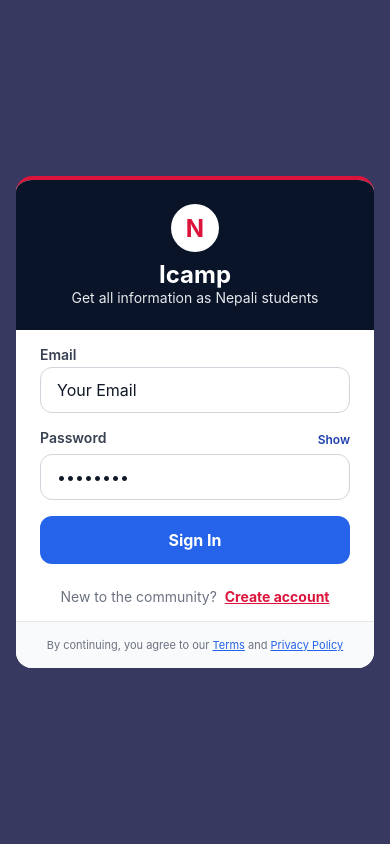
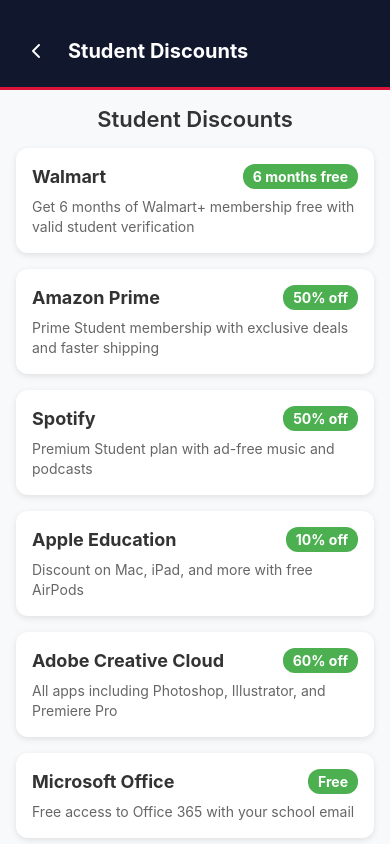
Before and after one commit to TheKushalRijal/working-icamp, a React Native app: screen /Discounts in a window 390 px wide. Built offline with nearby package versions, Linux system fonts and the light colour scheme.

Commit message:
update on discount page

```diff
--- a/App.tsx
+++ b/App.tsx
@@ -31,7 +31,7 @@
 const Stack = createNativeStackNavigator();
 import LawyersScreen from './src/profileredirect/important/lawyers';
 import AuthLoading from './src/pages/Registration/splashscreen';
-
+import DiscountApp from './src/profileredirect/community/discounts';
 
 function AppNavigator() {
   return (
@@ -63,6 +63,7 @@
       <Stack.Screen name="Upload" component={UploadPost} />
 
 
+      <Stack.Screen name="Discounts" component={DiscountApp} />
 
     </Stack.Navigator>
   );
--- a/src/pages/UTA.tsx
+++ b/src/pages/UTA.tsx
@@ -10,8 +10,8 @@
   Dimensions,
   SafeAreaView
 } from 'react-native';
-//import { LinearGradient } from 'expo-linear-gradient';
 import LinearGradient from 'react-native-linear-gradient';
+import TopNav from '../components/navigation/TopNav'; // Adjust path if needed
 
 const { width } = Dimensions.get('window');
 
@@ -27,6 +27,7 @@
 
   return (
     <SafeAreaView style={styles.safeArea}>
+      <TopNav title="UTA Info" />
       <ScrollView contentContainerStyle={styles.container}>
         {/* Welcome Section */}
         <LinearGradient
--- a/src/profile/profilehome.tsx
+++ b/src/profile/profilehome.tsx
@@ -249,12 +249,16 @@
 
           {/* Quick Actions */}
           <View style={styles.quickActions}>
-            <TouchableOpacity style={styles.actionButton}>
-              <MaterialIcon name="message" size={20} color="#4F46E5" />
-              <Text style={styles.actionText}>Messages</Text>
-            </TouchableOpacity>
 
-              <TouchableOpacity
+                            <TouchableOpacity
+                  style={styles.actionButton}
+                  onPress={() => navigation.navigate('Discounts')}
+                >
+                  <MaterialIcon name="message" size={20} color="#4F46E5" />
+                  <Text style={styles.actionText}>Discounts</Text>
+                </TouchableOpacity>
+
+              <TouchableOpacity a
               style={styles.actionButton}
               onPress={() => navigation.navigate('Lawyers')}
             >
--- /dev/null
+++ b/src/profileredirect/community/discounts.tsx
@@ -0,0 +1,101 @@
+import React from 'react';
+import { View, Text, ScrollView, StyleSheet, TouchableOpacity } from 'react-native';
+import TopNav from '../../components/navigation/TopNav'; // Adjust path as needed
+import BottomNav from '../../components/navigation/BottomNav'; // Adjust path as needed
+
+const DiscountApp = () => {
+  // Sample data for discount cards
+  const discountData = [
+    { id: 1, store: 'Walmart', discount: '6 months free', description: 'Get 6 months of Walmart+ membership free with valid student verification' },
+    { id: 2, store: 'Amazon Prime', discount: '50% off', description: 'Prime Student membership with exclusive deals and faster shipping' },
+    { id: 3, store: 'Spotify', discount: '50% off', description: 'Premium Student plan with ad-free music and podcasts' },
+    { id: 4, store: 'Apple Education', discount: '10% off', description: 'Discount on Mac, iPad, and more with free AirPods' },
+    { id: 5, store: 'Adobe Creative Cloud', discount: '60% off', description: 'All apps including Photoshop, Illustrator, and Premiere Pro' },
+    { id: 6, store: 'Microsoft Office', discount: 'Free', description: 'Free access to Office 365 with your school email' },
+    { id: 7, store: 'UNiDAYS', discount: 'Various', description: 'Exclusive student discounts across hundreds of brands' },
+  ];
+
+  return (
+    <View style={{ flex: 1, backgroundColor: '#f8f9fa' }}>
+      <TopNav title="Student Discounts" />
+      <ScrollView style={styles.scrollView}>
+        <Text style={styles.sectionTitle}>Student Discounts</Text>
+        {discountData.map((item) => (
+          <TouchableOpacity
+            key={item.id}
+            style={styles.card}
+            activeOpacity={0.8}
+            onPress={() => alert(`Applying ${item.store} discount\n${item.description}`)}
+          >
+            <View style={styles.cardHeader}>
+              <Text style={styles.storeName}>{item.store}</Text>
+              <View style={styles.discountBadge}>
+                <Text style={styles.discountText}>{item.discount}</Text>
+              </View>
+            </View>
+            <Text style={styles.description}>{item.description}</Text>
+          </TouchableOpacity>
+        ))}
+      </ScrollView>
+    </View>
+  );
+};
+
+const styles = StyleSheet.create({
+  container: {
+    flex: 1,
+    backgroundColor: '#f8f9fa',
+    paddingTop: 40,
+  },
+  scrollView: {
+    flex: 1,
+    paddingHorizontal: 16,
+  },
+  sectionTitle: {
+    fontSize: 22,
+    fontWeight: '600',
+    marginVertical: 16,
+    color: '#333',
+    textAlign: 'center',
+  },
+  card: {
+    backgroundColor: 'white',
+    borderRadius: 12,
+    padding: 16,
+    marginBottom: 16,
+    shadowColor: '#000',
+    shadowOffset: { width: 0, height: 2 },
+    shadowOpacity: 0.1,
+    shadowRadius: 6,
+    elevation: 4,
+  },
+  cardHeader: {
+    flexDirection: 'row',
+    justifyContent: 'space-between',
+    alignItems: 'center',
+    marginBottom: 8,
+  },
+  storeName: {
+    fontSize: 18,
+    fontWeight: 'bold',
+    color: '#333',
+  },
+  discountBadge: {
+    backgroundColor: '#4caf50',
+    borderRadius: 12,
+    paddingHorizontal: 10,
+    paddingVertical: 4,
+  },
+  discountText: {
+    fontSize: 14,
+    fontWeight: 'bold',
+    color: 'white',
+  },
+  description: {
+    fontSize: 14,
+    color: '#666',
+    lineHeight: 20,
+  },
+});
+
+export default DiscountApp;
```
